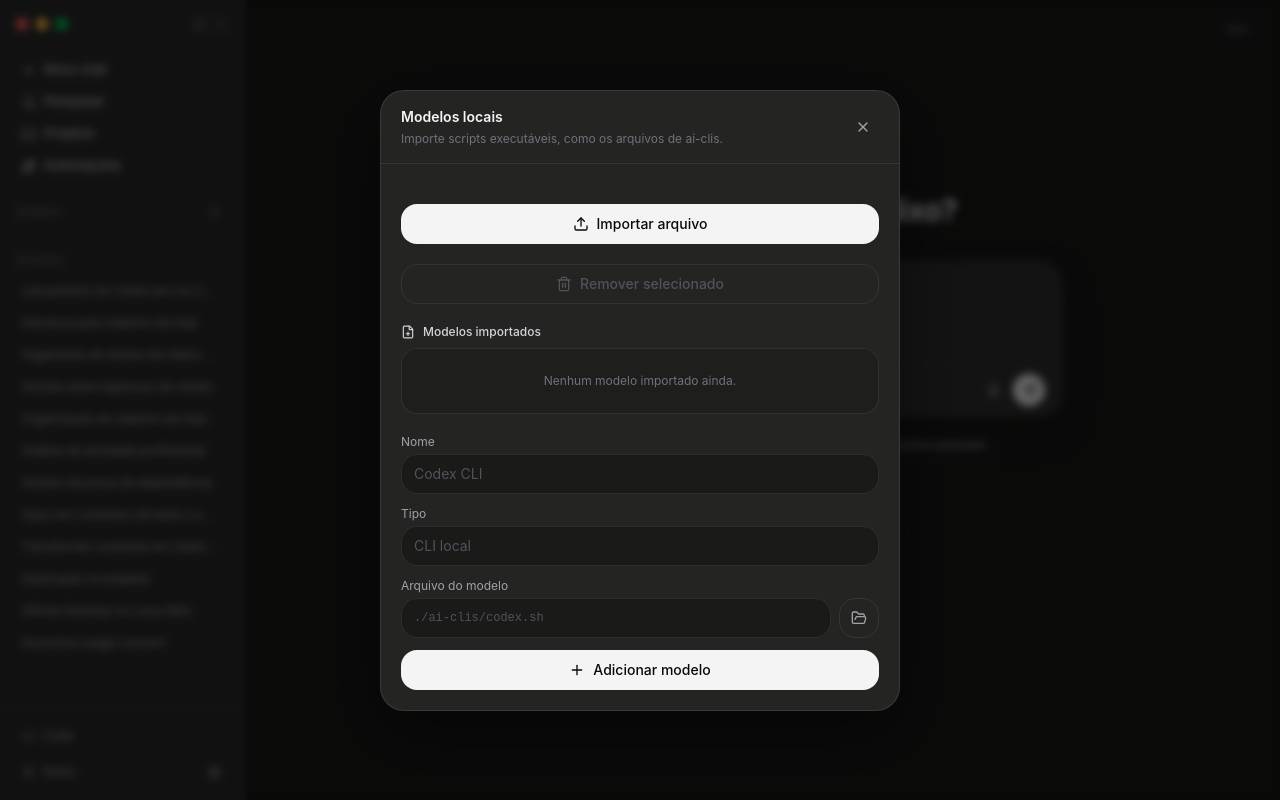
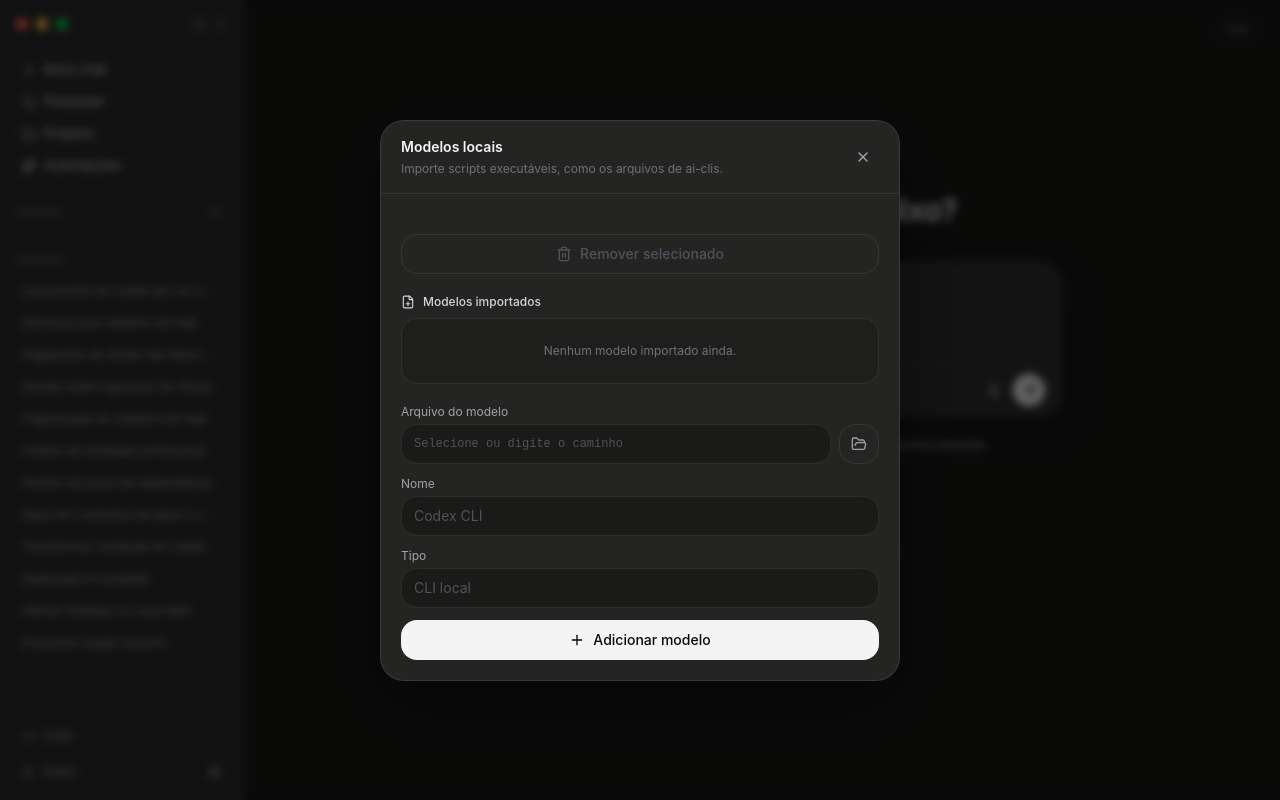
Before and after one commit to Felipe-Alcantara/Felixo-AI-Core, a React (Vite) app in the folder app/: page / in a window 1280 px wide. Both pictures are taken after a click on the button "Configurar modelos". Built offline with nearby package versions, Linux system fonts and the light colour scheme.

Commit message:
refactor(models): streamline model settings workflow

```diff
--- a/app/src/features/chat/components/ChatWorkspace.tsx
+++ b/app/src/features/chat/components/ChatWorkspace.tsx
@@ -109,11 +109,8 @@ export function ChatWorkspace() {
       <AppSidebar
         models={models}
         recentItems={recentItems}
-        selectedModel={selectedModel}
         onNewIdea={resetChat}
         onOpenModelSettings={() => setIsModelSettingsOpen(true)}
-        onRemoveModel={removeModel}
-        onSelectModel={setSelectedModelId}
       />
 
       <main className="relative flex min-w-0 flex-1 flex-col bg-[#171716]">
--- a/app/src/features/chat/components/ModelSettingsModal.tsx
+++ b/app/src/features/chat/components/ModelSettingsModal.tsx
@@ -1,6 +1,6 @@
 import { useRef, useState } from 'react'
 import type { ChangeEvent, FormEvent } from 'react'
-import { FilePlus, FolderOpen, Plus, Trash2, Upload, X } from 'lucide-react'
+import { FilePlus, FolderOpen, Plus, Trash2, X } from 'lucide-react'
 import type { Model, ModelFileSelection } from '../types'
 import { createModelId } from '../services/model-storage'
 
@@ -24,24 +24,17 @@ export function ModelSettingsModal({
   onRemoveModel,
 }: ModelSettingsModalProps) {
   const fileInputRef = useRef<HTMLInputElement>(null)
-  const browserFileModeRef = useRef<'import' | 'fill'>('import')
-  const browserFileFormRef = useRef<HTMLFormElement | null>(null)
+  const commandInputRef = useRef<HTMLInputElement>(null)
   const [status, setStatus] = useState<string | null>(null)
+  const [formName, setFormName] = useState('')
+  const [formSource, setFormSource] = useState('')
+  const [formCommand, setFormCommand] = useState('')
 
   if (!isOpen) {
     return null
   }
 
-  function openBrowserFilePicker(
-    mode: 'import' | 'fill',
-    form: HTMLFormElement | null = null,
-  ) {
-    browserFileModeRef.current = mode
-    browserFileFormRef.current = form
-    fileInputRef.current?.click()
-  }
-
-  async function handleBrowserFileChange(event: ChangeEvent<HTMLInputElement>) {
+  async function handleFileChange(event: ChangeEvent<HTMLInputElement>) {
     const file = event.target.files?.[0]
     event.target.value = ''
 
@@ -50,15 +43,10 @@ export function ModelSettingsModal({
     }
 
     const selection = await createSelectionFromBrowserFile(file)
-
-    if (browserFileModeRef.current === 'fill' && browserFileFormRef.current) {
-      fillFormFromSelection(browserFileFormRef.current, selection)
-      setStatus('Arquivo selecionado pelo navegador.')
-      return
-    }
-
-    onAddModel(createModelFromSelection(selection))
-    setStatus(`Modelo "${selection.name}" importado.`)
+    setFormCommand(selection.command)
+    if (!formName.trim()) setFormName(selection.name)
+    if (!formSource.trim()) setFormSource(selection.source)
+    setStatus('Arquivo selecionado — confira os campos e clique em "Adicionar modelo".')
   }
 
   function removeModel(model: Model) {
@@ -71,47 +59,17 @@ export function ModelSettingsModal({
     setStatus('Todos os modelos foram excluídos.')
   }
 
-  async function importModelFile() {
-    openBrowserFilePicker('import')
-  }
-
-  async function chooseModelFile(form: HTMLFormElement) {
-    openBrowserFilePicker('fill', form)
-  }
-
-  function fillFormFromSelection(
-    form: HTMLFormElement,
-    selection: ModelFileSelection,
-  ) {
-    const commandInput = form.elements.namedItem('command')
-    const nameInput = form.elements.namedItem('name')
-    const sourceInput = form.elements.namedItem('source')
-
-    if (commandInput instanceof HTMLInputElement) {
-      commandInput.value = selection.command
-    }
-
-    if (nameInput instanceof HTMLInputElement && !nameInput.value.trim()) {
-      nameInput.value = selection.name
-    }
-
-    if (sourceInput instanceof HTMLInputElement && !sourceInput.value.trim()) {
-      sourceInput.value = selection.source
-    }
-  }
-
   function handleSubmit(event: FormEvent<HTMLFormElement>) {
     event.preventDefault()
 
-    const form = event.currentTarget
-    const formData = new FormData(form)
-    const rawName = String(formData.get('name') ?? '').trim()
-    const source = String(formData.get('source') ?? '').trim()
-    const command = String(formData.get('command') ?? '').trim()
+    const command = formCommand.trim()
+    const source = formSource.trim()
+    const rawName = formName.trim()
     const name = rawName || inferModelName('', getFileNameFromCommand(command))
 
     if (!command) {
       setStatus('Informe ou escolha o arquivo do modelo.')
+      commandInputRef.current?.focus()
       return
     }
 
@@ -129,15 +87,11 @@ export function ModelSettingsModal({
       command,
     })
 
-    form.reset()
-    setStatus(`Modelo "${name}" adicionado.`)
-  }
-
-  function createModelFromSelection(selection: ModelFileSelection): Model {
-    return {
-      id: createModelId(selection.name),
-      ...selection,
-    }
+    setFormName('')
+    setFormSource('')
+    setFormCommand('')
+    setStatus(null)
+    onClose()
   }
 
   async function createSelectionFromBrowserFile(
@@ -198,8 +152,14 @@ export function ModelSettingsModal({
   }
 
   return (
-    <div className="fixed inset-0 z-50 flex items-center justify-center bg-black/55 px-4 backdrop-blur-sm">
-      <section className="w-full max-w-[520px] rounded-3xl border border-white/10 bg-[#242423] shadow-shell">
+    <div
+      className="fixed inset-0 z-50 flex items-center justify-center bg-black/55 px-4 backdrop-blur-sm"
+      onClick={onClose}
+    >
+      <section
+        className="w-full max-w-[520px] rounded-3xl border border-white/10 bg-[#242423] shadow-shell"
+        onClick={(e) => e.stopPropagation()}
+      >
         <header className="flex items-center justify-between border-b border-white/[0.08] px-5 py-4">
           <div>
             <h2 className="text-sm font-semibold text-zinc-100">
@@ -226,17 +186,8 @@ export function ModelSettingsModal({
             ref={fileInputRef}
             type="file"
             className="hidden"
-            onChange={handleBrowserFileChange}
+            onChange={handleFileChange}
           />
-
-          <button
-            type="button"
-            onClick={importModelFile}
-            className="flex h-10 w-full items-center justify-center gap-2 rounded-2xl bg-zinc-100 text-sm font-medium text-zinc-950 transition hover:bg-white focus:outline-none focus:ring-2 focus:ring-zinc-100 focus:ring-offset-2 focus:ring-offset-[#242423]"
-          >
-            <Upload size={16} aria-hidden="true" />
-            Importar arquivo
-          </button>
 
           <button
             type="button"
@@ -247,12 +198,6 @@ export function ModelSettingsModal({
             <Trash2 size={16} aria-hidden="true" />
             Remover selecionado
           </button>
-
-          {status && (
-            <p className="rounded-2xl border border-white/[0.08] bg-white/[0.04] px-3 py-2 text-xs text-zinc-400">
-              {status}
-            </p>
-          )}
 
           <div>
             <div className="mb-2 flex items-center justify-between gap-3 text-xs font-medium text-zinc-300">
@@ -313,10 +258,33 @@ export function ModelSettingsModal({
 
           <form className="space-y-3" onSubmit={handleSubmit}>
             <label className="block text-xs text-zinc-400">
+              Arquivo do modelo
+              <div className="mt-1 flex gap-2">
+                <input
+                  ref={commandInputRef}
+                  placeholder="Selecione ou digite o caminho"
+                  value={formCommand}
+                  onChange={(e) => setFormCommand(e.target.value)}
+                  className="h-10 min-w-0 flex-1 rounded-2xl border border-white/[0.08] bg-[#1a1a19] px-3 font-mono text-xs text-zinc-100 outline-none placeholder:text-zinc-600 focus:ring-2 focus:ring-violet-200/30"
+                />
+                <button
+                  type="button"
+                  title="Escolher arquivo"
+                  onClick={() => fileInputRef.current?.click()}
+                  className="flex h-10 w-10 shrink-0 items-center justify-center rounded-2xl border border-white/[0.08] text-zinc-400 transition hover:bg-white/[0.08] hover:text-zinc-100"
+                >
+                  <FolderOpen size={16} aria-hidden="true" />
+                  <span className="sr-only">Escolher arquivo</span>
+                </button>
+              </div>
+            </label>
+
+            <label className="block text-xs text-zinc-400">
               Nome
               <input
-                name="name"
                 placeholder="Codex CLI"
+                value={formName}
+                onChange={(e) => setFormName(e.target.value)}
                 className="mt-1 h-10 w-full rounded-2xl border border-white/[0.08] bg-[#1a1a19] px-3 text-sm text-zinc-100 outline-none placeholder:text-zinc-600 focus:ring-2 focus:ring-violet-200/30"
               />
             </label>
@@ -324,30 +292,11 @@ export function ModelSettingsModal({
             <label className="block text-xs text-zinc-400">
               Tipo
               <input
-                name="source"
                 placeholder="CLI local"
+                value={formSource}
+                onChange={(e) => setFormSource(e.target.value)}
                 className="mt-1 h-10 w-full rounded-2xl border border-white/[0.08] bg-[#1a1a19] px-3 text-sm text-zinc-100 outline-none placeholder:text-zinc-600 focus:ring-2 focus:ring-violet-200/30"
               />
-            </label>
-
-            <label className="block text-xs text-zinc-400">
-              Arquivo do modelo
-              <div className="mt-1 flex gap-2">
-                <input
-                  name="command"
-                  placeholder="./ai-clis/codex.sh"
-                  className="h-10 min-w-0 flex-1 rounded-2xl border border-white/[0.08] bg-[#1a1a19] px-3 font-mono text-xs text-zinc-100 outline-none placeholder:text-zinc-600 focus:ring-2 focus:ring-violet-200/30"
-                />
-                <button
-                  type="button"
-                  title="Escolher arquivo"
-                  onClick={(event) => chooseModelFile(event.currentTarget.form!)}
-                  className="flex h-10 w-10 shrink-0 items-center justify-center rounded-2xl border border-white/[0.08] text-zinc-400 transition hover:bg-white/[0.08] hover:text-zinc-100"
-                >
-                  <FolderOpen size={16} aria-hidden="true" />
-                  <span className="sr-only">Escolher arquivo</span>
-                </button>
-              </div>
             </label>
 
             <button
@@ -357,6 +306,12 @@ export function ModelSettingsModal({
               <Plus size={16} aria-hidden="true" />
               Adicionar modelo
             </button>
+
+            {status && (
+              <p className="rounded-2xl border border-white/[0.08] bg-white/[0.04] px-3 py-2 text-xs text-zinc-400">
+                {status}
+              </p>
+            )}
           </form>
         </div>
       </section>
```
Also changed, not shown: app/src/features/chat/components/AppSidebar.tsx (+5 -35 lines).
